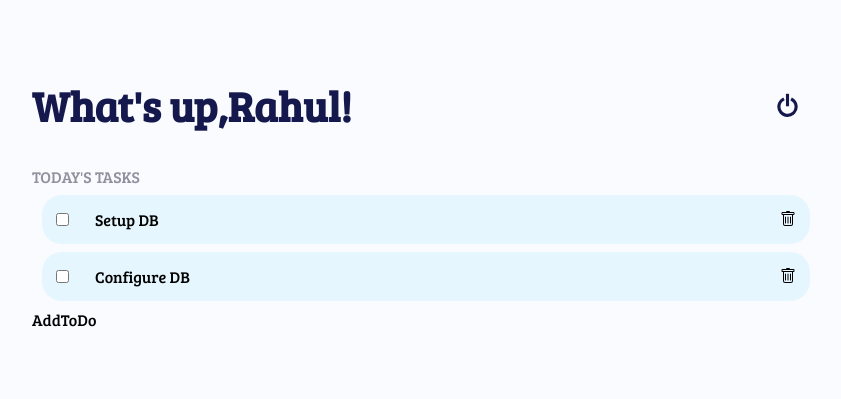
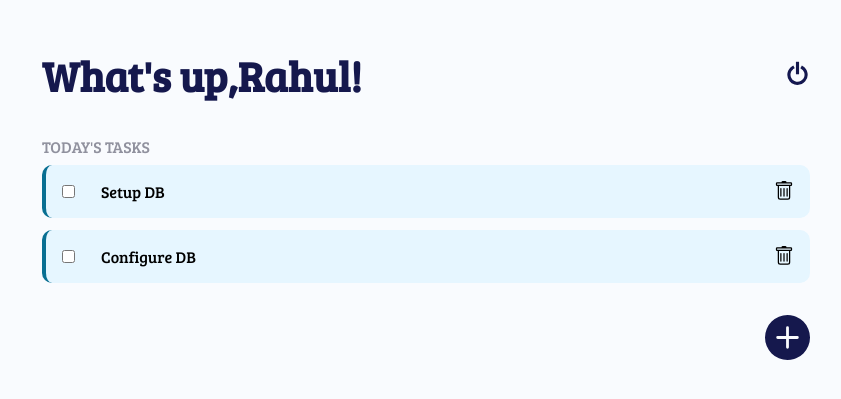
Before and after one commit to kalyancharlie/Todo-App, a React (Create React App) app: page / in a window 1280 px wide. Shown: the part 209-608 px from the top of the page, without its empty margins (224-1065 px from the left). Built offline with nearby package versions, Linux system fonts and the light colour scheme.

Commit message:
Updated the TodoApp UI

```diff
--- a/src/components/TodoApp/AddTodo.js
+++ b/src/components/TodoApp/AddTodo.js
@@ -1,11 +1,18 @@
-import React from 'react'
+import React from "react";
 
 const AddTodo = () => {
-    return (
-        <div>
-            AddToDo
-        </div>
-    )
-}
+  return (
+    <div className="flex-direction-row justify-content-end todo-app-container">
+      <svg
+        xmlns="http://www.w3.org/2000/svg"
+        fill="currentColor"
+        viewBox="0 0 16 16"
+        className="add-todo-icon"
+      >
+        <path d="M16 8A8 8 0 1 1 0 8a8 8 0 0 1 16 0zM8.5 4.5a.5.5 0 0 0-1 0v3h-3a.5.5 0 0 0 0 1h3v3a.5.5 0 0 0 1 0v-3h3a.5.5 0 0 0 0-1h-3v-3z" />
+      </svg>
+    </div>
+  );
+};
 
-export default AddTodo
+export default AddTodo;
--- a/src/components/TodoApp/Navbar.js
+++ b/src/components/TodoApp/Navbar.js
@@ -1,9 +1,11 @@
 import React from "react";
+import { Link } from "react-router-dom";
 
 const Navbar = () => {
   return (
-    <div className="flex-direction-row space-between align-items-center navbar">
+    <div className="flex-direction-row space-between align-items-center navbar todo-app-container">
       <h1 className="navbar-name">What's up,Rahul!</h1>
+      <Link to="/login">
         <svg
           xmlns="http://www.w3.org/2000/svg"
           fill="currentColor"
@@ -16,6 +18,7 @@ const Navbar = () => {
             className="path"
           />
         </svg>
+      </Link>
     </div>
   );
 };
--- a/src/components/TodoApp/TodoApp.js
+++ b/src/components/TodoApp/TodoApp.js
@@ -5,7 +5,7 @@ import AddTodo from "./AddTodo";
 
 const TodoApp = () => {
   return (
-    <div className="flex-all-center bg-cream w-100 h-100">
+    <div className="flex-all-center bg-cream w-100 min-height-100">
       <div className="flex-direction-column todo-app-container">
         <Navbar />
         <TodosList />
--- a/src/components/TodoApp/TodoItem.js
+++ b/src/components/TodoApp/TodoItem.js
@@ -1,19 +1,40 @@
 const TodoItem = (props) => {
-  const { details } = props;
-  const { todoText, isCompleted } = details;
+  const { details, removeTodo } = props;
+  const { id, todoText } = details;
+  const labelId = "label" + id.toString();
+
+  const onCheckBoxClicked = (event) => {
+    const clickedLabelId = "label" + event.target.id.toString();
+    document.getElementById(clickedLabelId).classList.toggle("strike-through");
+  };
+
+  const onDelete = () => {
+    removeTodo(id);
+  };
+
   return (
     <li className="flex-direction-row align-items-center li">
-      <div className="max-width-50 flex-direction-row align-items-center">
-        <input type="checkbox" className="check-box" />
-        <p className="todo-text">{todoText}</p>
-      </div>
+      <label htmlFor={id}>
+        <div className="flex-direction-row align-items-center ">
+          <input
+            id={id}
+            type="checkbox"
+            className="check-box"
+            onChange={onCheckBoxClicked}
+          />
+          <p className="todo-text" id={labelId}>
+            {todoText}
+          </p>
+        </div>
+      </label>
       <svg
         xmlns="http://www.w3.org/2000/svg"
-        width="16"
-        height="16"
+        width="20"
+        height="20"
         fill="currentColor"
         className="bi bi-trash"
         viewBox="0 0 16 16"
+        onClick={onDelete}
       >
         <path d="M5.5 5.5A.5.5 0 0 1 6 6v6a.5.5 0 0 1-1 0V6a.5.5 0 0 1 .5-.5zm2.5 0a.5.5 0 0 1 .5.5v6a.5.5 0 0 1-1 0V6a.5.5 0 0 1 .5-.5zm3 .5a.5.5 0 0 0-1 0v6a.5.5 0 0 0 1 0V6z" />
         <path
--- a/src/components/TodoApp/TodosList.js
+++ b/src/components/TodoApp/TodosList.js
@@ -1,28 +1,37 @@
 import React from "react";
 import TodoItem from "./TodoItem";
 
-const sampleData = [
+let sampleData = [
   {
     id: 1,
     todoText: "Setup DB",
-    isCompleted: true,
     createdAt: new Date().getTime(),
   },
   {
     id: 2,
     todoText: "Configure DB",
-    isCompleted: false,
     createdAt: new Date().getTime(),
   },
 ];
 
 const TodosList = () => {
+  const removeTodo = (id) => {
+    const currentSampleData = sampleData.filter((each) => each.id !== id);
+    // Set State
+    sampleData = [...currentSampleData];
+    console.log(sampleData);
+  };
+
   return (
     <div className="flex-direction-column">
       <p className="section-heading">TODAY'S TASKS</p>
       <ul className="todo-app-container flex-direction-column ul">
         {sampleData.map((eachObj) => (
-          <TodoItem details={eachObj} key={eachObj.id} />
+          <TodoItem
+            details={eachObj}
+            removeTodo={removeTodo}
+            key={eachObj.id}
+          />
         ))}
       </ul>
     </div>
--- a/src/components/TodoApp/styles.css
+++ b/src/components/TodoApp/styles.css
@@ -1,6 +1,7 @@
 :root {
   --cream-color: #f9fbfe;
   --section-heading: #90919e;
+  --border-color: #096f92;
 }
 .flex-direction-column {
   display: flex;
@@ -8,17 +9,26 @@
 }
 .ul {
   list-style-type: none;
+  margin-bottom: 20px;
 }
 .bg-cream {
   background-color: var(--cream-color);
+}
+.min-height-100 {
+  min-height: 100vh;
 }
 .flex-direction-row {
   display: flex;
   justify-content: space-between;
 }
+.justify-content-end {
+  justify-content: flex-end;
+}
 .todo-app-container {
   width: 90%;
   font-family: "Bree serif";
+  margin-right: 10px;
+  margin-left: 10px;
 }
 .align-items-center {
   align-items: center;
@@ -43,19 +53,26 @@
   color: var(--section-heading);
   margin-top: 8px;
   margin-bottom: 8px;
+  margin-left: 10px;
 }
 
 .li {
   background-color: #e6f6ff;
-  border-radius: 20px;
+  border-radius: 10px;
   margin-bottom: 8px;
   padding: 14px;
-}
-.max-width-25 {
-  max-width: 25%;
+  border-left: 4px solid var(--border-color);
 }
 .todo-text {
   margin-left: 26px;
+}
+.strike-through {
+  text-decoration: line-through;
+}
+.add-todo-icon {
+  width: 38px;
+  height: 38px;
+  color: var(--near-black-color);
 }
 @media screen and (min-width: 768px) {
   .todo-app-container {
@@ -77,4 +94,17 @@
   .section-heading {
     font-size: 20x;
   }
+  .li {
+    background-color: #e6f6ff;
+    border-radius: 10px;
+    margin-bottom: 12px;
+    padding: 16px;
+  }
+  .todo-text {
+    margin-left: 26px;
+  }
+  .add-todo-icon {
+    width: 45px;
+    height: 45px;
+  }
 }
```
Lines whose indentation alone changed are shown as unchanged.
